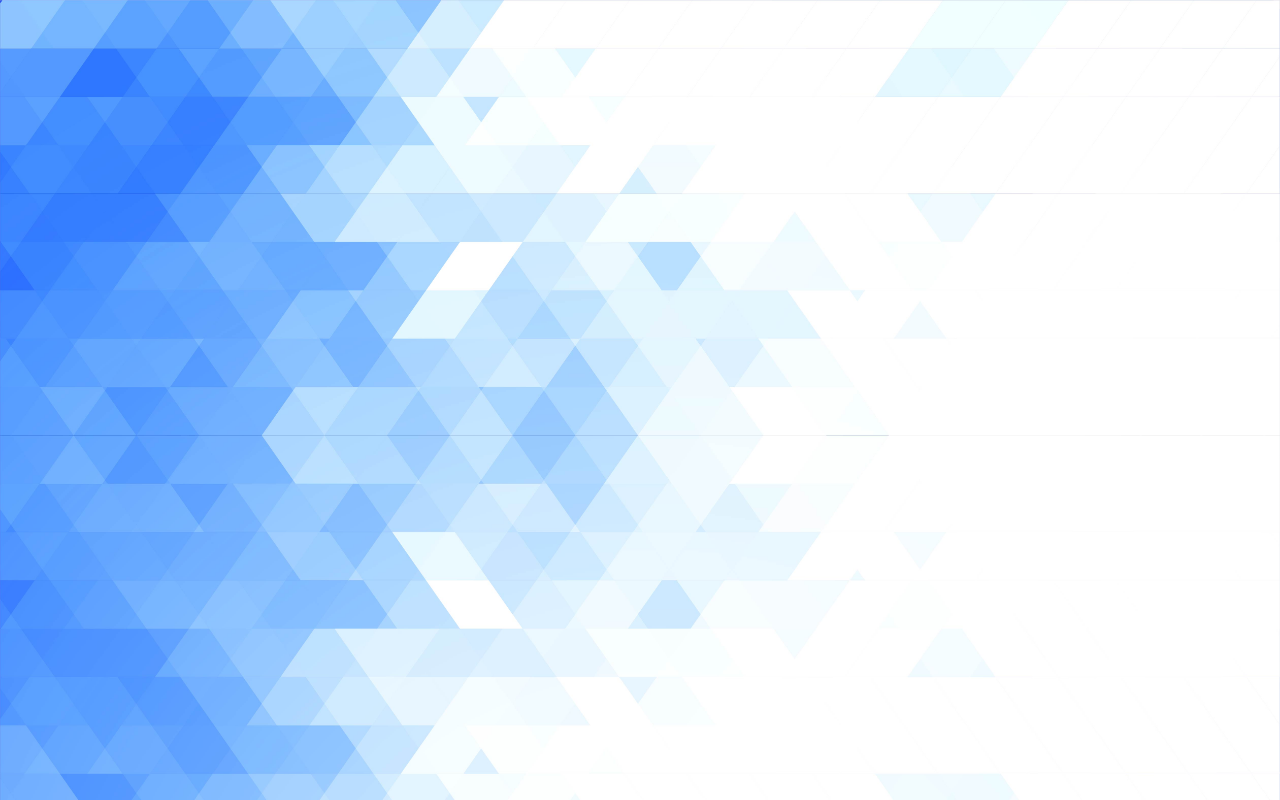
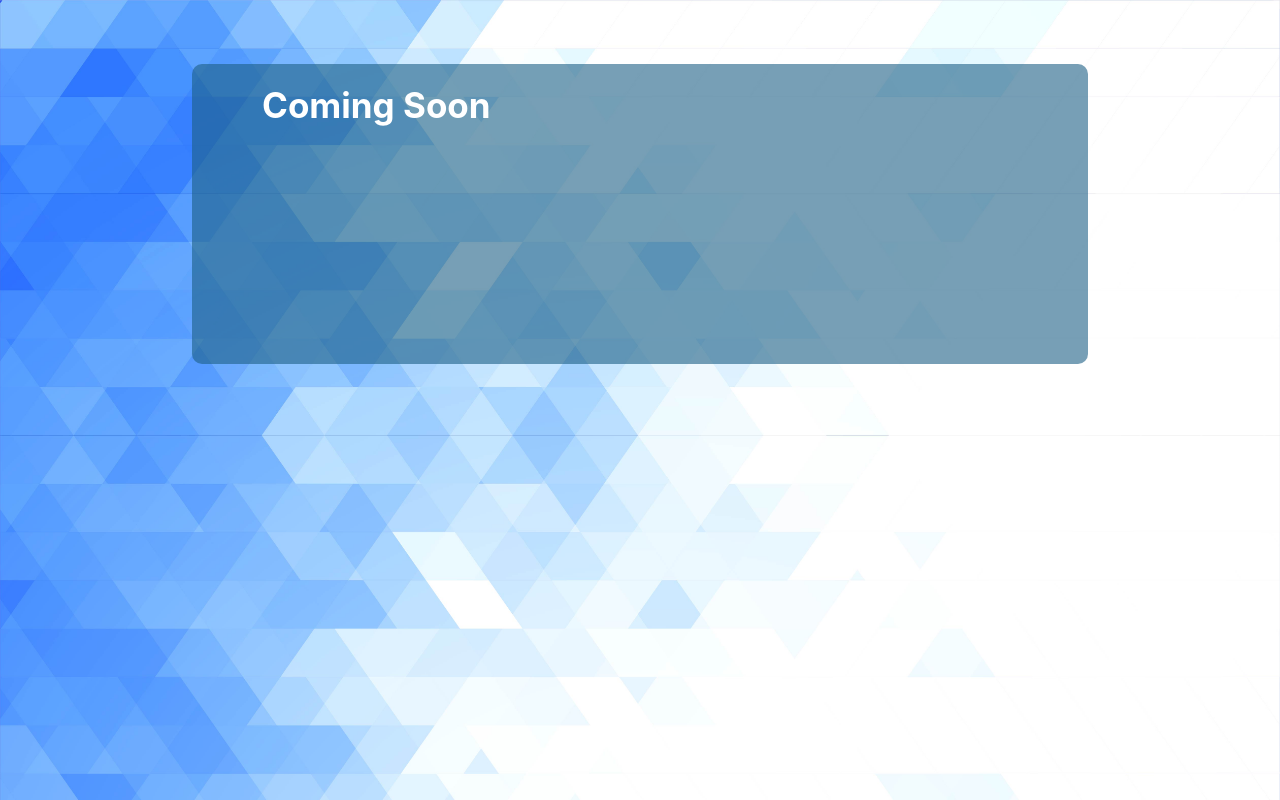
Before and after one commit to Fermisson-Gomes/Portifolio-React, a React (Create React App) app: page /projects in a window 1280 px wide. Built offline with nearby package versions, Linux system fonts and the light colour scheme.

Commit message:
projects page

```diff
--- a/src/App.js
+++ b/src/App.js
@@ -6,6 +6,7 @@ import About from './pages/About';
 import Contact from './pages/Contact';
 import HardSkills from './pages/HardSkills';
 import Home from './pages/Home'
+import Projects from './pages/Projects'
 
 function App() {
   return (
@@ -14,6 +15,7 @@ function App() {
       <Route path="/about" component={ About } />
       <Route path="/hardskills" component={ HardSkills } />
       <Route path="/contact" component={ Contact } />
+      <Route path="/projects" component={Projects} />
     </section>
   );
 }
--- a/src/componentes/Header.jsx
+++ b/src/componentes/Header.jsx
@@ -11,7 +11,7 @@ import { Link } from "react-router-dom";
           <Link to='/hardskills'>
           <p>HardSkills</p>
           </Link>
-          <Link>
+          <Link to='/projects'>
           <p>Projects</p>
           </Link>
           <Link to='/contact' >
--- a/src/pages/Projects.jsx
+++ b/src/pages/Projects.jsx
@@ -0,0 +1,15 @@
+import React from "react";
+// import Header from "../componentes/Header";
+import '../CSS/Home.css';
+
+const Home = () => {
+    return (
+      <main className="main">
+        <div className="home">
+          <h1 className="home-name">Coming Soon</h1>
+        </div>
+      </main>
+    );
+}
+
+export default Home;
```
